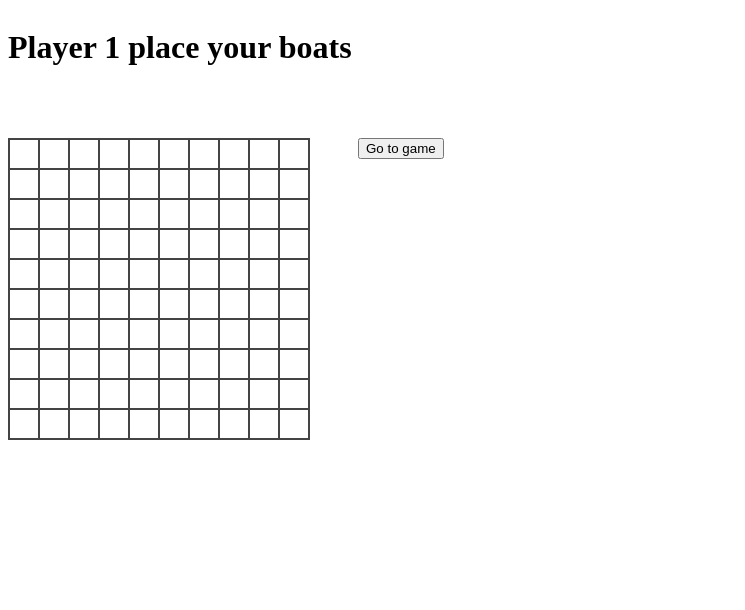
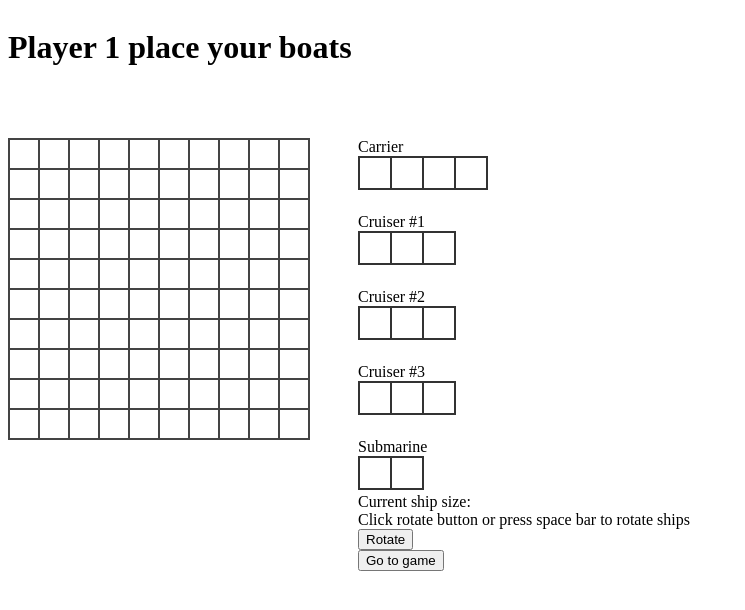
Before and after one commit to rservera/battleshipGame, a React (Create React App) app: page /create-game in a window 1280 px wide. Both pictures are taken after a click on the button "Create new game". Shown: the top 610 px of the page, without its empty margins (0-745 px from the left). Built offline with nearby package versions, Linux system fonts and the light colour scheme.

Commit message:
Place ships progress

```diff
--- a/src/App.css
+++ b/src/App.css
@@ -41,6 +41,39 @@
     grid-column-end: 3;
 }
 
+.ships-wrapper {
+    display: flex;
+    flex-direction: column;
+}
+
+.ships-wrapper.orientation-vertical {
+    flex-direction: row;
+}
+
+.ships-wrapper.orientation-horizontal > div + div {
+    margin-top: 20px;
+}
+
+.ships-wrapper.orientation-vertical > div + div {
+    margin-left: 20px;
+}
+
+.ship {
+    display: inline-flex;
+    border: 1px solid #333333;
+    cursor: pointer;
+}
+
+.ship.orientation-vertical {
+    flex-direction: column;
+}
+
+.ship > div {
+    border: 1px solid #333333;
+    height: 30px;
+    width: 30px;
+}
+
 /* Game */
 
 .game-main-wrapper {
--- a/src/pages/createGame.js
+++ b/src/pages/createGame.js
@@ -11,6 +11,9 @@ import {
 import {
   setPlayer2Board,
 } from 'store/boardConfiguration/player2BoardSlice';
+import {
+  setShipsPlacementBoard,
+} from 'store/placeShips/placeShipsSlice';
 
 export default function CreateGame() {
   const dispatch = useDispatch();
@@ -40,10 +43,22 @@ export default function CreateGame() {
       tempBoard.push(cellInfo);
       tempAvailableFireOptions.push(i);
     }
+
+    const shipsPlacementBoard = [];
+    for (let i = 0; i < totalCells; i++) {
+      const placementCellInfo = {};
+      placementCellInfo.id = i;
+      placementCellInfo.hasShip = false;
+      placementCellInfo.row = Math.floor((i / columns) + 1);
+      placementCellInfo.column = Math.floor((i % columns) + 1);
+      shipsPlacementBoard.push(placementCellInfo);
+    }
+
     // Create players boards and configurations
     dispatch(setPlayer1Board(tempBoard));
     dispatch(setPlayer2Board(tempBoard));
     dispatch(setPlayer1AvailableFireOptions(Array.from(Array(tempBoard.length).keys())));
+    dispatch(setShipsPlacementBoard(shipsPlacementBoard));
     // Redirect user to Place Ships page
     navigate('/place-ships');
   }
--- a/src/pages/placeShips.js
+++ b/src/pages/placeShips.js
@@ -2,7 +2,8 @@ import { useState, useEffect } from 'react';
 import { useNavigate } from 'react-router-dom';
 import { useSelector, useDispatch } from 'react-redux';
 import {
-  getColumns, getPlayer1Name, getPlayer2Name, getPlayer2User,
+  getPlayer1Name, getPlayer2Name, getPlayer2User,
+  getColumns, getShips,
 } from 'store/gameConfiguration/gameConfigurationSlice';
 import {
   getPlayer1Board, getPlayer1Ships, getPlayer1ShipsPositions,
@@ -12,6 +13,10 @@ import {
   getPlayer2Board, getPlayer2Ships, getPlayer2ShipsPositions,
   setPlayer2ShipsPositions, setPlayer2Board,
 } from 'store/boardConfiguration/player2BoardSlice';
+import {
+  getOrientation, setOrientation,
+  getCurrentShipSize, setCurrentShipSize,
+} from 'store/placeShips/placeShipsSlice';
 
 export default function PlaceShips() {
   const [currentUser, setCurrentUser] = useState(1);
@@ -31,6 +36,9 @@ export default function PlaceShips() {
   const player2ShipsPositions = useSelector(getPlayer2ShipsPositions);
 
   const columns = useSelector(getColumns);
+  const ships = useSelector(getShips);
+  const orientation = useSelector(getOrientation);
+  const currentShipSize = useSelector(getCurrentShipSize);
 
   // Redirect user to Create Game page if this page is reloaded
   useEffect(() => {
@@ -57,6 +65,33 @@ export default function PlaceShips() {
       </div>
     );
   }
+
+  function selectShipToBePlaced(size) {
+    if (currentShipSize !== size) { dispatch(setCurrentShipSize(size)); }
+  }
+
+  function buildShip(name, size, shipKey) {
+    const sizeArray = Array.from(Array(size).keys());
+    return (
+      <div className="ship-wrapper" key={shipKey}>
+        <div className="ship-name">
+          {name}
+        </div>
+        <div className={`ship orientation-${orientation}`} onClick={() => selectShipToBePlaced(size)}>
+          {sizeArray.map((cell, index) => {
+            const key = `SHIP_CELL_${index}`;
+            return <div key={key} />;
+          })}
+        </div>
+      </div>
+    );
+  }
+
+  document.body.onkeyup = function handleRotateShip(e) {
+    if (e.keyCode === 32) {
+      dispatch(setOrientation(orientation === 'horizontal' ? 'vertical' : 'horizontal'));
+    }
+  };
 
   function handleStartGame() {
     // Map players ships and dispatch ship positions to state
@@ -111,7 +146,28 @@ export default function PlaceShips() {
             })}
         </div>
       </div>
-      <div className="ship-selection-wrapper">
+      <div className="ship-selection-controls-wrapper">
+        <div className={`ships-wrapper orientation-${orientation}`}>
+          {ships.map((ship, index) => {
+            const shipKey = `SHIP_${index}`;
+            return buildShip(ship.name, ship.size, shipKey);
+          })}
+        </div>
+        <div>
+          Current ship size:
+          {currentShipSize}
+        </div>
+        <div>
+          Click rotate button or press space bar to rotate ships
+        </div>
+        <div>
+          <button
+            type="button"
+            onClick={() => dispatch(setOrientation(orientation === 'horizontal' ? 'vertical' : 'horizontal'))}
+          >
+            Rotate
+          </button>
+        </div>
         { (currentUser === 1 && player2User === 'User')
           ? <button type="button" onClick={() => setCurrentUser(2)}>Place Player 2 boats</button>
           : goToGameButton }
--- a/src/store/gameConfiguration/gameConfigurationSlice.js
+++ b/src/store/gameConfiguration/gameConfigurationSlice.js
@@ -7,6 +7,28 @@ const initialState = {
   player2Name: 'CPU',
   player2User: 'CPU',
   shipSunkFeedback: false,
+  ships: [
+    {
+      name: 'Carrier',
+      size: 4,
+    },
+    {
+      name: 'Cruiser #1',
+      size: 3,
+    },
+    {
+      name: 'Cruiser #2',
+      size: 3,
+    },
+    {
+      name: 'Cruiser #3',
+      size: 3,
+    },
+    {
+      name: 'Submarine',
+      size: 2,
+    },
+  ],
 };
 
 const gameConfiguration = createSlice({
@@ -31,6 +53,9 @@ const gameConfiguration = createSlice({
     setShipSunkFeedback: (state, action) => {
       state.shipSunkFeedback = action.payload;
     },
+    setShips: (state, action) => {
+      state.ships = action.payload;
+    },
   },
 });
 
@@ -41,6 +66,7 @@ export const {
   setPlayer2Name,
   setPlayer2User,
   setShipSunkFeedback,
+  setShips,
 } = gameConfiguration.actions;
 
 export const getColumns = (state) => state.gameConfiguration.columns;
@@ -49,5 +75,6 @@ export const getPlayer1Name = (state) => state.gameConfiguration.player1Name;
 export const getPlayer2Name = (state) => state.gameConfiguration.player2Name;
 export const getPlayer2User = (state) => state.gameConfiguration.player2User;
 export const getShipSunkFeedback = (state) => state.gameConfiguration.shipSunkFeedback;
+export const getShips = (state) => state.gameConfiguration.ships;
 
 export default gameConfiguration.reducer;
--- /dev/null
+++ b/src/store/placeShips/placeShipsSlice.js
@@ -0,0 +1,35 @@
+import { createSlice } from '@reduxjs/toolkit';
+
+const initialState = {
+  shipsPlacementBoard: [],
+  currentShipSize: null,
+  orientation: 'horizontal',
+};
+
+const placeShips = createSlice({
+  name: 'placeShips',
+  initialState,
+  reducers: {
+    setShipsPlacementBoard: (state, action) => {
+      state.shipsPlacementBoard = action.payload;
+    },
+    setCurrentShipSize: (state, action) => {
+      state.currentShipSize = action.payload;
+    },
+    setOrientation: (state, action) => {
+      state.orientation = action.payload;
+    },
+  },
+});
+
+export const {
+  setShipsPlacementBoard,
+  setCurrentShipSize,
+  setOrientation,
+} = placeShips.actions;
+
+export const getShipsPlacementBoard = (state) => state.placeShips.availableCells;
+export const getCurrentShipSize = (state) => state.placeShips.currentShipSize;
+export const getOrientation = (state) => state.placeShips.orientation;
+
+export default placeShips.reducer;
--- a/src/store/state.js
+++ b/src/store/state.js
@@ -2,12 +2,14 @@ import { configureStore, combineReducers } from '@reduxjs/toolkit';
 import gameConfiguration from './gameConfiguration/gameConfigurationSlice';
 import player1Board from './boardConfiguration/player1BoardSlice';
 import player2Board from './boardConfiguration/player2BoardSlice';
+import placeShips from './placeShips/placeShipsSlice';
 import game from './game/gameSlice';
 
 const allReducers = combineReducers({
   gameConfiguration,
   player1Board,
   player2Board,
+  placeShips,
   game,
 });
 
```
